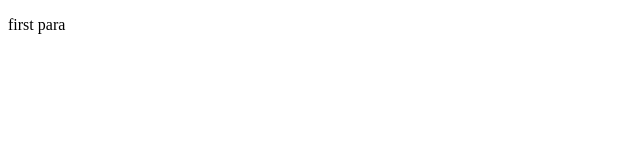
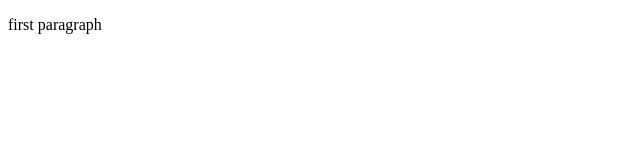
Before and after one commit to omarghazala/git-demo, a website: page index.html in a window 1280 px wide. Shown: the full height of the page, 0-640 px from the left. Drawn offline with Linux system fonts and the light colour scheme.

Commit message:
few changes to website3

```diff
--- a/index.html
+++ b/index.html
@@ -4,6 +4,6 @@
         <title>my firts page</title>
     </head>
     <body>
-        <p>first para</p>
+        <p>first paragraph</p>
     </body>
 </html>
```
Also changed, not shown: 1 other file.
